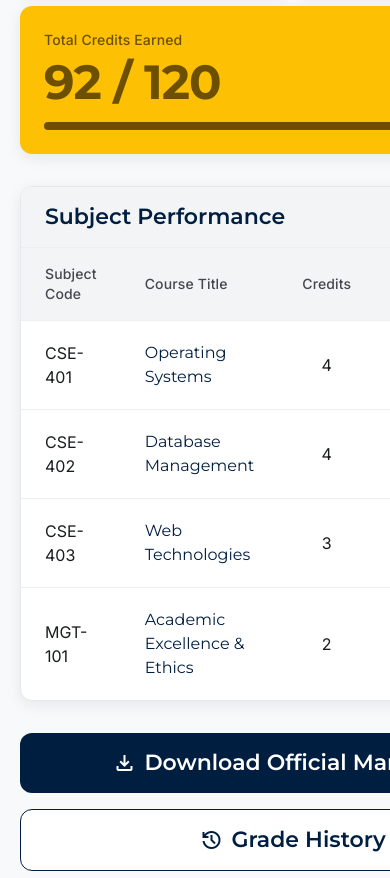
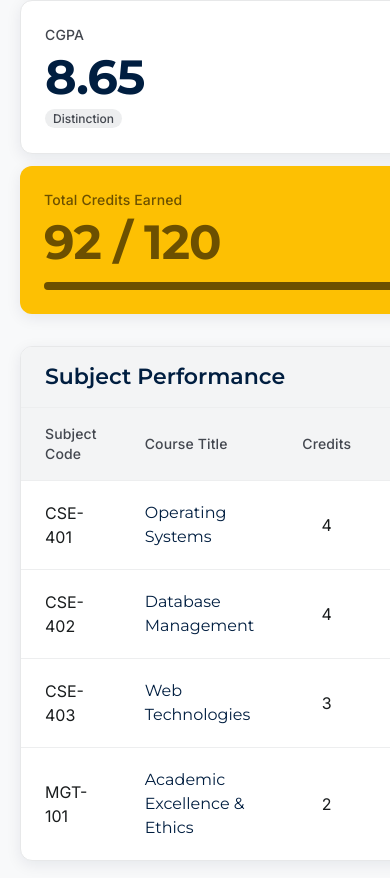
Before and after one commit to Tirthvaghela/GlsUni_mob_prototype, a website built with Vite: page academic_results.html in a window 390 px wide. Shown: the part 466-1344 px from the top of the page. Built offline with nearby package versions, Linux system fonts and the light colour scheme.

Commit message:
Safely apply mobile layout grid fixes for result page and dashboard

```diff
--- a/academic_results.html
+++ b/academic_results.html
@@ -220,7 +220,7 @@
 </div>
 </section>
 <!-- Stats Overview (Bento Style) -->
-<section class="grid grid-cols-2 md:grid-cols-4 gap-card-gap mb-8">
+<section class="grid grid-cols-1 sm:grid-cols-2 md:grid-cols-4 gap-card-gap mb-8">
 <!-- SGPA Card -->
 <div class="bento-card col-span-1 bg-primary text-white p-6 rounded-xl shadow-[0_4px_15px_rgba(0,30,64,0.08)]">
 <p class="font-label-md text-label-md opacity-80 mb-2">SGPA</p>
@@ -237,7 +237,7 @@
 <span class="text-xs font-medium text-on-surface-variant px-2 py-0.5 bg-surface-container rounded-full">Distinction</span>
 </div>
 <!-- Total Credits -->
-<div class="bento-card col-span-2 md:col-span-2 bg-secondary-container text-on-secondary-container p-6 rounded-xl shadow-[0_4px_15px_rgba(0,30,64,0.08)] relative overflow-hidden">
+<div class="bento-card col-span-1 sm:col-span-2 md:col-span-2 bg-secondary-container text-on-secondary-container p-6 rounded-xl shadow-[0_4px_15px_rgba(0,30,64,0.08)] relative overflow-hidden">
 <div class="relative z-10">
 <p class="font-label-md text-label-md mb-2">Total Credits Earned</p>
 <h3 class="font-display-lg text-display-lg leading-none mb-1">92 / 120</h3>
@@ -319,11 +319,11 @@
 </section>
 <!-- Actions -->
 <div class="flex flex-col sm:flex-row gap-4 items-center justify-center">
-<button class="w-full sm:w-auto flex items-center justify-center gap-2 bg-primary text-white px-8 py-4 rounded-xl font-title-lg text-title-lg hover:shadow-lg transition-all active:scale-95">
+<button class="w-full sm:w-auto flex items-center justify-center gap-2 bg-primary text-white px-4 py-3 sm:px-8 sm:py-4 rounded-xl font-label-md sm:font-title-lg text-label-md sm:text-title-lg hover:shadow-lg transition-all active:scale-95 whitespace-normal text-center">
 <span class="material-symbols-outlined" data-icon="download">download</span>
                 Download Official Marksheet
             </button>
-<button class="w-full sm:w-auto flex items-center justify-center gap-2 bg-surface-container-lowest border border-primary text-primary px-8 py-4 rounded-xl font-title-lg text-title-lg hover:bg-primary-container/5 transition-all">
+<button class="w-full sm:w-auto flex items-center justify-center gap-2 bg-surface-container-lowest border border-primary text-primary px-4 py-3 sm:px-8 sm:py-4 rounded-xl font-label-md sm:font-title-lg text-label-md sm:text-title-lg hover:bg-primary-container/5 transition-all whitespace-normal text-center">
 <span class="material-symbols-outlined" data-icon="history">history</span>
                 Grade History
             </button>
```
Also changed, not shown: student_dashboard.html (+2 -2 lines).
